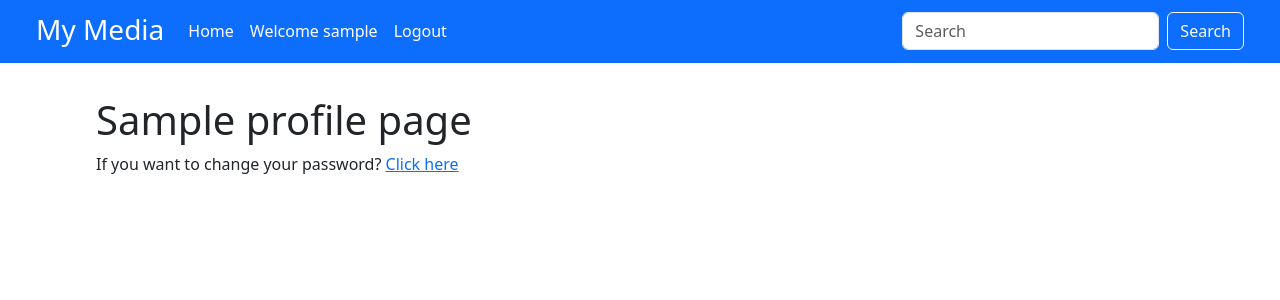
After one commit to stanislavtz/social-media, a Django app: page /users/profile/1 in a window 1280 px wide. The commit adds this page. Shown: the top 300 px of the page. Run offline with Django 5.2, Linux system fonts and the light colour scheme; the visitor is signed in with stand-in values (Sample User, id 1).

Commit message:
Add user profile template

```diff
--- a/templates/base.html
+++ b/templates/base.html
@@ -27,17 +27,17 @@
                                 </li>
                                 {% if user.is_authenticated %}
                                     <li class="nav-item">
-                                        <a class="nav-link text-white ">Welcome {{ user.username }}</a>
+                                        <a class="nav-link text-white" href="{% url 'profile' user.id %}">Welcome {{ user.username }}</a>
                                     </li>
                                     <li class="nav-item">
-                                        <a class="nav-link text-white " href="{% url 'logout' %}">Logout</a>
+                                        <a class="nav-link text-white" href="{% url 'logout' %}">Logout</a>
                                     </li>
                                     {% else %}
                                     <li class="nav-item">
-                                        <a class="nav-link text-white " href="#">Register</a>
+                                        <a class="nav-link text-white" href="#">Register</a>
                                     </li>
                                     <li class="nav-item">
-                                        <a class="nav-link text-white " href="{% url 'login' %}">Login</a>
+                                        <a class="nav-link text-white" href="{% url 'login' %}">Login</a>
                                     </li>
                                 {% endif %}
                             </ul>
--- a/users/templates/users/login.html
+++ b/users/templates/users/login.html
@@ -9,6 +9,7 @@
             {{ form.as_p }}
             {% if message %}
                 <p class="text-danger">{{ message }}</p>
+                <p>Forgot your password? <a href="#">Reset password</a></p>
             {% endif %}
             <input type="submit" class="btn btn-primary" value="Login">
         </form>
--- /dev/null
+++ b/users/templates/users/profile.html
@@ -0,0 +1,8 @@
+{% extends "base.html" %}
+
+{% block title %}User Profile{% endblock title %}
+
+{% block content %}
+    <h1>{{ user.username|title }} profile page</h1>
+    <p>If you want to change your password? <a href="#">Click here</a></p>
+{% endblock content %}
--- a/users/urls.py
+++ b/users/urls.py
@@ -4,5 +4,6 @@ from . import views
 
 urlpatterns = [
     path("login/", views.login_user, name="login"),
-    path("logout/", views.logout_user, name="logout")
+    path("logout/", views.logout_user, name="logout"),
+    path("profile/<int:user_id>", views.user_profile, name="profile"),
 ]
--- a/users/views.py
+++ b/users/views.py
@@ -41,3 +41,9 @@ def login_user(request):
 def logout_user(request):
     logout(request)
     return render(request, "users/logout.html")
+
+
+def user_profile(request, user_id):
+    if request.user.id == user_id:
+        user = request.user
+    return render(request, "users/profile.html", {"user": user})
```
